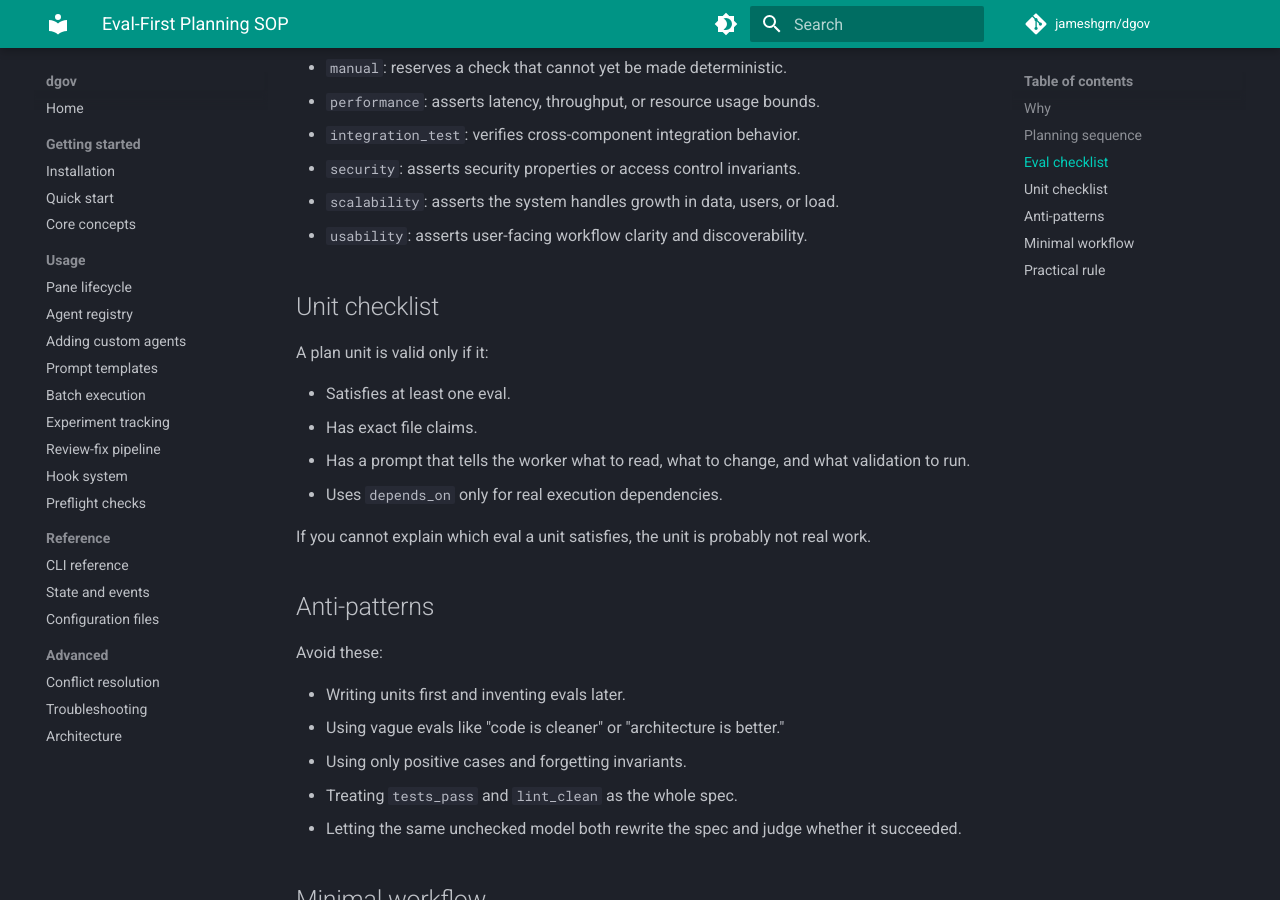
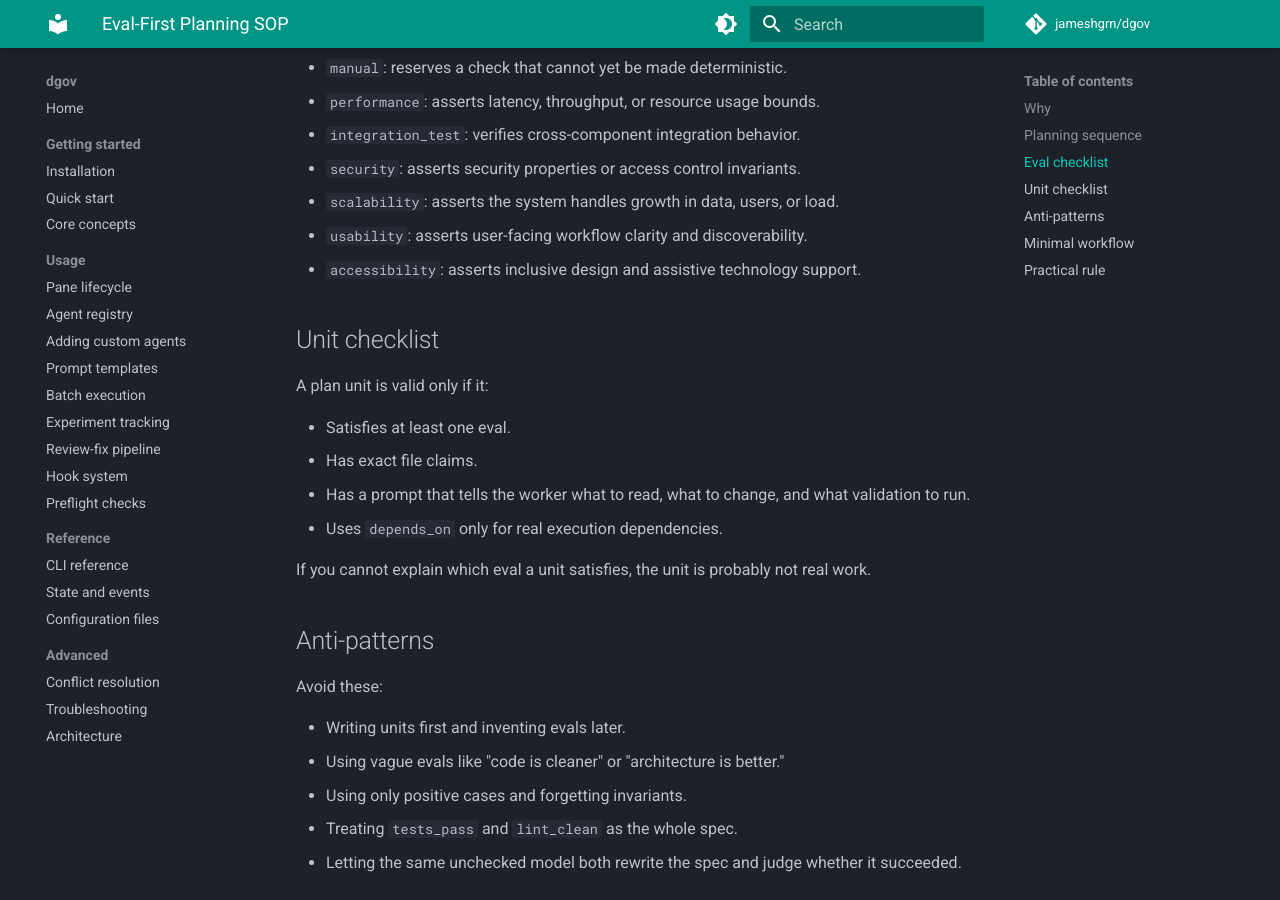
Before and after one commit to jameshgrn/dgov, an MkDocs documentation site: the page built from docs/eval-first-planning.md, in a window 1280 px wide and 900 px high, scrolled down 1271 px. Built offline with MkDocs 1.6.1 and Material for MkDocs 9.7.7, drawn with Linux system fonts in a browser that asks for light colours; comment, search, counter and statistics services are not loaded.

Commit message:
Add accessibility eval kind

```diff
--- a/docs/eval-first-planning.md
+++ b/docs/eval-first-planning.md
@@ -47,6 +47,7 @@ Use these `kind` values deliberately:
 - `security`: asserts security properties or access control invariants.
 - `scalability`: asserts the system handles growth in data, users, or load.
 - `usability`: asserts user-facing workflow clarity and discoverability.
+- `accessibility`: asserts inclusive design and assistive technology support.
 
 ## Unit checklist
 
```
Also changed, not shown: docs/plan-spec.md (+1 -0 lines).
